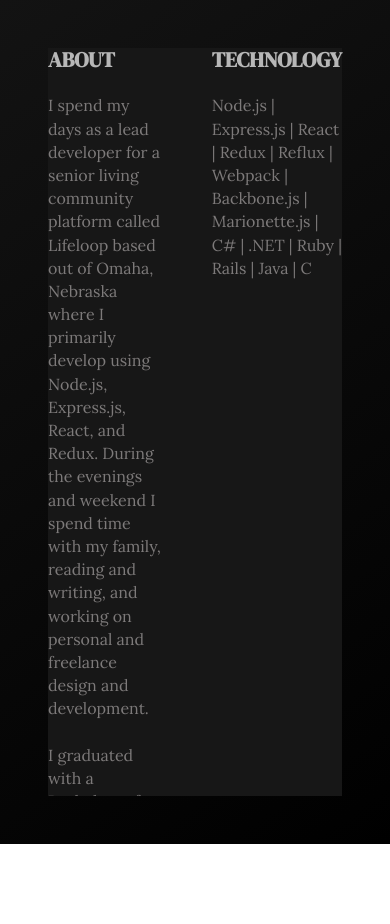
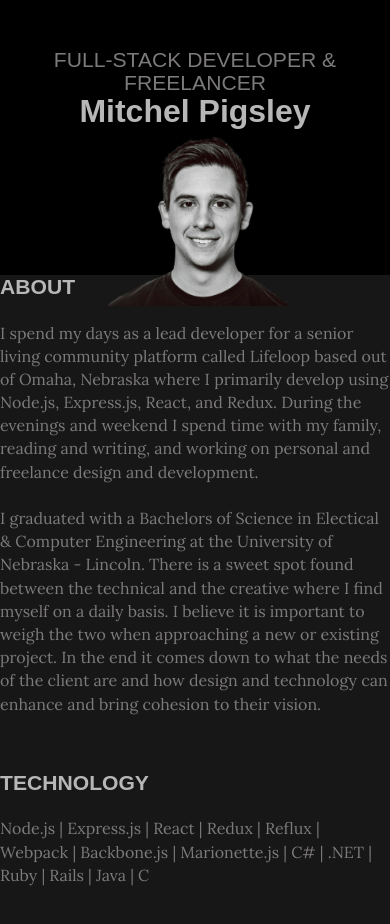
Before and after one commit to mpigsley/mitchel-pigsley, a Gatsby site: page / in a window 390 px wide. Before the commit the page ends 844 px from the top, so only its background shows below. Built offline with nearby package versions, Linux system fonts and the light colour scheme; Gatsby itself is replaced by a stand-in of ours; a web font is replaced by a local one.

Commit message:
Build a cooler mobile view and new font

```diff
--- a/package.json
+++ b/package.json
@@ -15,6 +15,7 @@
     "gatsby-plugin-typography": "^2.3.0",
     "gatsby-source-filesystem": "^2.1.0",
     "gatsby-transformer-sharp": "^2.2.0",
+    "lodash": "^4.17.11",
     "prop-types": "^15.7.2",
     "react": "^16.8.6",
     "react-dom": "^16.8.6",
--- a/src/components/flex-container.js
+++ b/src/components/flex-container.js
@@ -1,7 +1,7 @@
 import styled from '@emotion/styled';
 
 export default styled('div', {
-  shouldForwardProp: () => true,
+  shouldForwardProp: props => props === 'children',
 })`
   display: flex;
   ${props => (props.direction ? `flex-direction: ${props.direction};` : '')}
--- a/src/pages/index.js
+++ b/src/pages/index.js
@@ -6,33 +6,49 @@
 
 import FlexContainer from '../components/flex-container';
 import { variableSize, COLORS } from '../utils/styles';
+import { useDevice } from '../utils/effects';
 import Layout from '../components/layout';
 
-const HEADER_HEIGHT = variableSize(0, 330);
-const BODY_PADDING = '3rem';
+const HEADER_HEIGHT = variableSize(0, 310);
+const BODY_PADDING_LARGE = '3rem';
 const STATIC_PADDING = '1rem';
 
-const SiteWrapper = styled.div`
-  height: calc(100vh - 3rem);
+const SiteWrapper = styled.div(props => {
+  const bodyPadding = props.isMobile ? 0 : BODY_PADDING_LARGE;
+  return `
+    height: ${props.isMobile ? 'initial' : 'calc(100vh - 3rem)'};
     overflow-y: auto;
-  padding: ${BODY_PADDING} ${BODY_PADDING} 0;
+    padding: ${bodyPadding} ${bodyPadding} 0;
   `;
+});
 
-const StaticContainer = styled(FlexContainer)`
+const StaticContainer = styled(FlexContainer)(props => {
+  const bodyPadding = props.isMobile ? 0 : BODY_PADDING_LARGE;
+  return `
+    display: ${props.isMobile ? 'none' : 'flex'};
     height: ${HEADER_HEIGHT};
-  left: calc(${BODY_PADDING} + ${STATIC_PADDING});
+    left: calc(
+      ${bodyPadding} +
+        ${STATIC_PADDING}
+    );
     position: fixed;
-  right: calc(${BODY_PADDING} + ${STATIC_PADDING});
-  top: ${BODY_PADDING};
+    right: calc(${bodyPadding} + ${STATIC_PADDING});
+    top: ${bodyPadding};
     z-index: -1;
+`;
+});
+
+const MobileContainer = styled(FlexContainer)`
+  background-color: ${COLORS.backgroundDark};
+  display: ${props => (props.isMobile ? 'flex' : 'none')};
+  padding: 3rem 1.5rem;
 `;
 
 const NameHeader = styled.h1`
   display: inline-block;
   flex: 0;
-  font-size: ${variableSize(0, 55)};
-  letter-spacing: 5.5px;
-  margin: 1rem 0 0;
+  font-size: ${variableSize(10, 60)};
+  margin: 0;
   padding: 0 1rem;
   position: relative;
   z-index: 1;
@@ -41,7 +57,7 @@
     background-color: ${COLORS.highlight};
     bottom: -12px;
     content: ' ';
-    height: 35px;
+    height: ${variableSize(20, 35)};
     left: 0;
     position: absolute;
     right: 0;
@@ -52,11 +68,11 @@
 const PositionHeader = styled.h3`
   color: ${COLORS.textSecondary};
   display: inline-block;
-  font-size: ${variableSize(1, 14.5)};
+  font-size: ${variableSize(12, 15)};
   font-weight: 100;
-  letter-spacing: 2px;
   margin: 0;
   padding: 0 1rem;
+  text-align: center;
   text-transform: uppercase;
 `;
 
@@ -64,6 +80,12 @@
   border-top: 1px solid ${COLORS.textSecondary};
   flex: 1;
   margin: 0;
+`;
+
+const MobileImageContainer = styled.div`
+  position: relative;
+  height: 25vw;
+  width: 50vw;
 `;
 
 const ImageContainer = styled.div`
@@ -74,13 +96,14 @@
 
 const ContentContainer = styled.div`
   background-color: ${COLORS.background};
-  margin-top: ${HEADER_HEIGHT};
-  padding: 3rem ${variableSize(-30, 80)};
+  margin-top: ${props => (props.isMobile ? 0 : HEADER_HEIGHT)};
+  padding: ${props => (props.isMobile ? 'calc(25vw + 3rem)' : '3rem')}
+    ${variableSize(-30, 80)} 3rem;
   width: 100%;
 `;
 
 const VerticalSection = styled(FlexContainer)`
-  margin: 0 1.5rem;
+  margin: 0 ${props => (props.isMobile ? '0 2rem' : '1.5rem')};
 
   &:first-of-type {
     margin-left: 0;
@@ -92,10 +115,10 @@
 `;
 
 export default ({ data }) => {
+  const { isMobile } = useDevice();
   const scrollerRef = useRef();
   const contentRef = useRef();
   const [opacity, setOpacity] = useState(1);
-
   useEffect(() => {
     if (!scrollerRef.current || !contentRef.current) {
       return () => {};
@@ -113,7 +136,7 @@
   }, [scrollerRef.current, contentRef.current]);
 
   return (
-    <SiteWrapper ref={scrollerRef}>
+    <SiteWrapper ref={scrollerRef} isMobile={isMobile}>
       <Global
         styles={css`
           body {
@@ -126,13 +149,14 @@
           }
         `}
       />
-      <StaticContainer align="flex-end">
+      <StaticContainer align="flex-end" isMobile={isMobile}>
         <Layout
           css={css`
             opacity: ${opacity};
           `}
         >
           <FlexContainer align="center" justify="space-between">
+            {
               <div>
                 <FlexContainer align="center">
                   <PositionHeader>
@@ -142,16 +166,36 @@
                 </FlexContainer>
                 <NameHeader>Mitchel Pigsley</NameHeader>
               </div>
+            }
             <ImageContainer>
               <Img fluid={data.mitch.childImageSharp.fluid} />
             </ImageContainer>
           </FlexContainer>
         </Layout>
       </StaticContainer>
+      <MobileContainer direction="column" align="center" isMobile={isMobile}>
+        <PositionHeader>Full-Stack Developer & Freelancer</PositionHeader>
+        <div>
+          <NameHeader>Mitchel Pigsley</NameHeader>
+        </div>
+        <MobileImageContainer>
+          <Img
+            css={css`
+              background-color: ${COLORS.background};
+              border: 20px solid ${COLORS.backgroundDark};
+              border-radius: 50%;
+              margin-top: 3rem;
+              height: 50vw;
+              width: 50vw;
+            `}
+            fluid={data.mitch.childImageSharp.fluid}
+          />
+        </MobileImageContainer>
+      </MobileContainer>
       <Layout>
-        <ContentContainer ref={contentRef}>
-          <FlexContainer>
-            <VerticalSection direction="column" flex="2">
+        <ContentContainer ref={contentRef} isMobile={isMobile}>
+          <FlexContainer direction={isMobile ? 'column' : 'row'}>
+            <VerticalSection direction="column" flex="2" isMobile={isMobile}>
               <h3>ABOUT</h3>
               <p>
                 I spend my days as a lead developer for a senior living
@@ -171,7 +215,7 @@
                 and technology can enhance and bring cohesion to their vision.
               </p>
             </VerticalSection>
-            <VerticalSection direction="column" flex="1">
+            <VerticalSection direction="column" flex="1" isMobile={isMobile}>
               <h3>TECHNOLOGY</h3>
               <p>
                 Node.js | Express.js | React | Redux | Reflux | Webpack |
@@ -190,7 +234,7 @@
   query {
     mitch: file(relativePath: { eq: "mitch.png" }) {
       childImageSharp {
-        fluid(maxWidth: 300) {
+        fluid(maxWidth: 500) {
           ...GatsbyImageSharpFluid
         }
       }
--- /dev/null
+++ b/src/utils/effects.js
@@ -0,0 +1,40 @@
+import { useState, useEffect } from 'react';
+
+import { debounce } from './lodash';
+
+export const useResize = cb =>
+  useEffect(() => {
+    if (typeof window === 'undefined') {
+      return;
+    }
+    window.addEventListener('resize', cb);
+    return () => window.removeEventListener('resize', cb);
+  }, []);
+
+export const useDimensions = () => {
+  if (typeof window === 'undefined') {
+    return { width: 2000, height: 2000 };
+  }
+  const [dimensions, setDimensions] = useState({
+    width: window.innerWidth,
+    height: window.innerHeight,
+  });
+  useResize(
+    debounce(
+      () =>
+        setDimensions({
+          width: window.innerWidth,
+          height: window.innerHeight,
+        }),
+      50,
+    ),
+  );
+  return dimensions;
+};
+
+export const useDevice = () => {
+  const { width } = useDimensions();
+  const isMobile = width <= 775;
+  const isDesktop = !isMobile;
+  return { isMobile, isDesktop };
+};
--- /dev/null
+++ b/src/utils/lodash.js
@@ -0,0 +1,3 @@
+import debounce from 'lodash/debounce';
+
+export { debounce };
--- a/src/utils/typography.js
+++ b/src/utils/typography.js
@@ -1,16 +1,19 @@
 import Typography from 'typography';
 
 import { COLORS } from './styles';
+
+const HEADER_FONT = 'Palanquin Dark';
+const BODY_FONT = 'Lora';
 
 const typography = new Typography({
   bodyWeight: '400',
   bodyColor: COLORS.textSecondary,
   headerColor: COLORS.text,
-  headerFontFamily: ['DM Serif Display', 'serif'],
-  bodyFontFamily: ['Lora', 'Georgia', 'serif'],
+  headerFontFamily: [HEADER_FONT, 'sans-serif'],
+  bodyFontFamily: [BODY_FONT, 'Georgia', 'serif'],
   googleFonts: [
-    { name: 'DM Serif Display', styles: ['400'] },
-    { name: 'Lora', styles: ['400', '700'] },
+    { name: HEADER_FONT, styles: ['700'] },
+    { name: BODY_FONT, styles: ['400', '700'] },
   ],
 });
 
```
Lines whose indentation alone changed are shown as unchanged.
